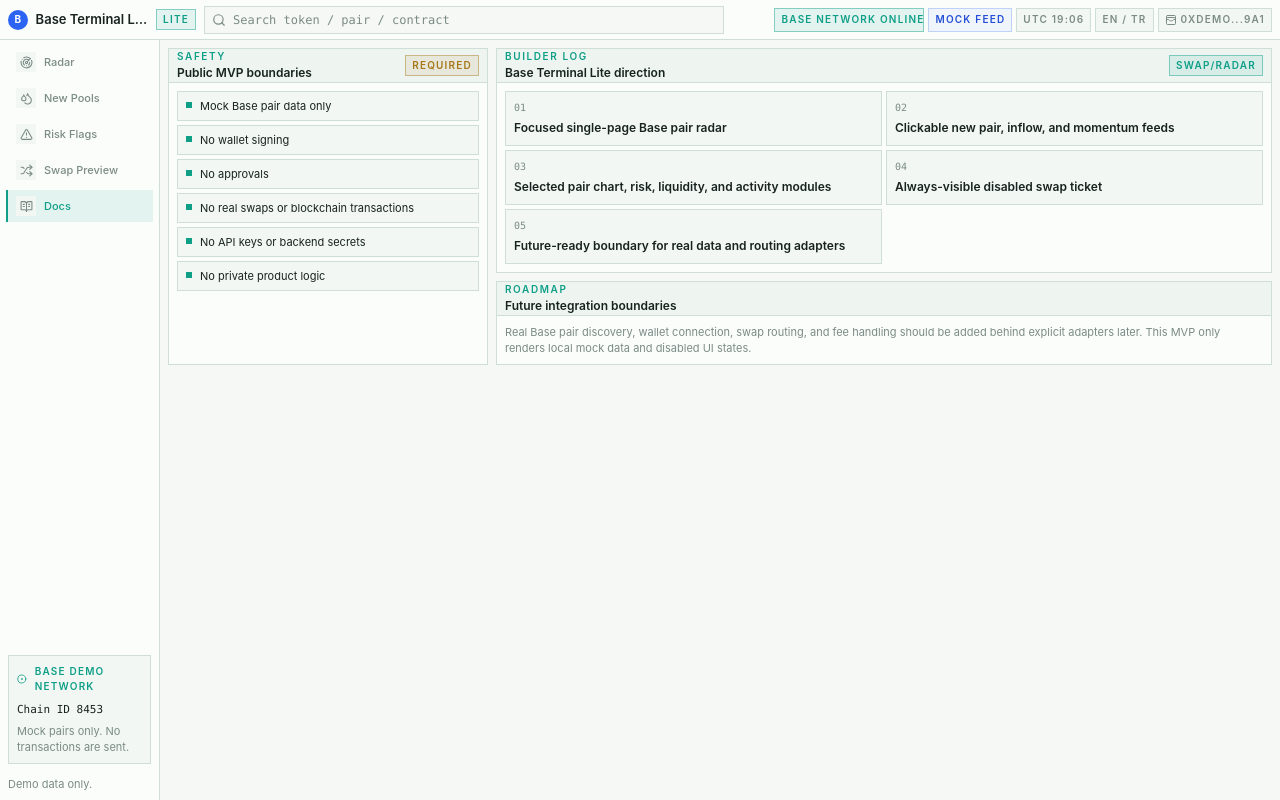
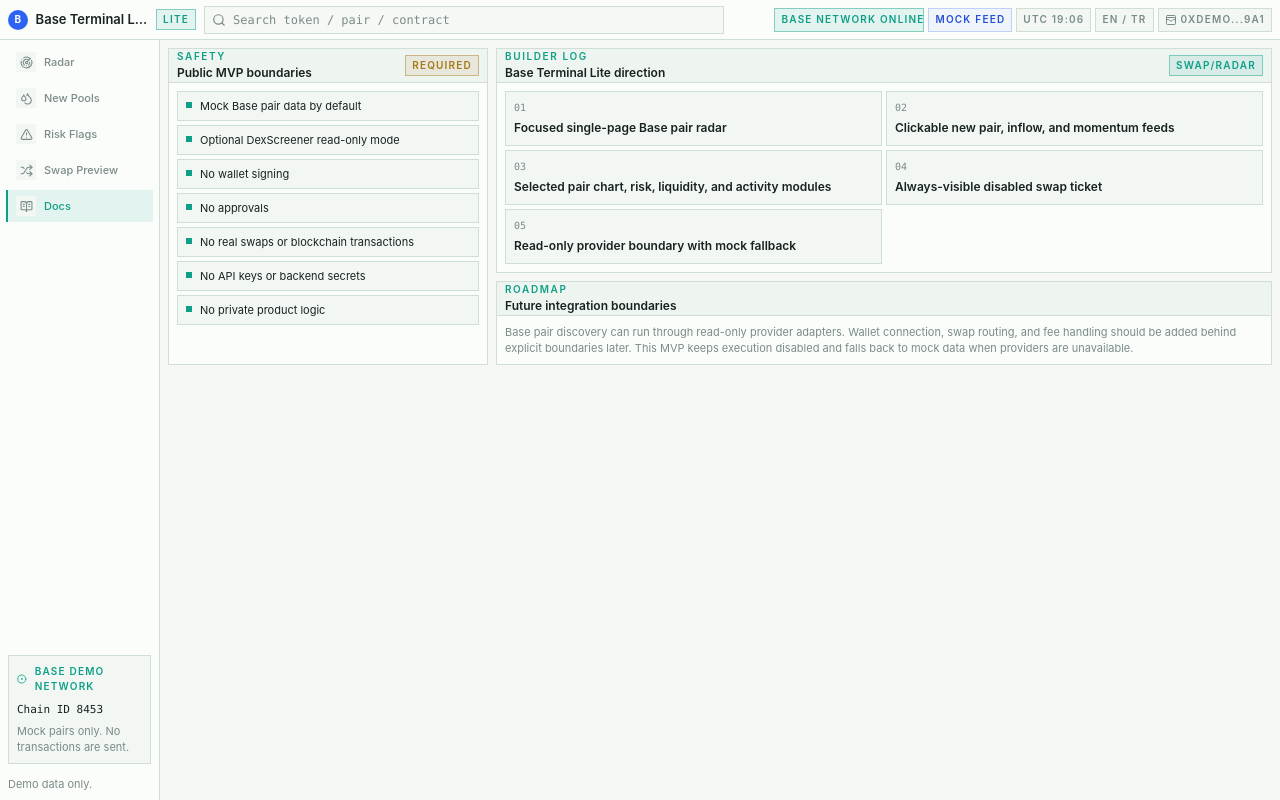
Before and after one commit to Edizemre1/base-market-terminal-lite, a Next.js app: page /docs in a window 1280 px wide. Built offline with nearby package versions, Linux system fonts and the light colour scheme.

Commit message:
docs: update terminal provider notes

```diff
--- a/src/app/docs/page.tsx
+++ b/src/app/docs/page.tsx
@@ -1,7 +1,8 @@
 import { StatusPill, TerminalPanel } from "@/components/TerminalWidgets";
 
 const safetyItems = [
-  "Mock Base pair data only",
+  "Mock Base pair data by default",
+  "Optional DexScreener read-only mode",
   "No wallet signing",
   "No approvals",
   "No real swaps or blockchain transactions",
@@ -14,7 +15,7 @@ const buildItems = [
   "Clickable new pair, inflow, and momentum feeds",
   "Selected pair chart, risk, liquidity, and activity modules",
   "Always-visible disabled swap ticket",
-  "Future-ready boundary for real data and routing adapters"
+  "Read-only provider boundary with mock fallback"
 ];
 
 export default function DocsPage() {
@@ -64,9 +65,10 @@ export default function DocsPage() {
 
           <TerminalPanel label="ROADMAP" title="Future integration boundaries">
             <p className="text-[11px] leading-4 text-base-muted">
-              Real Base pair discovery, wallet connection, swap routing, and fee
-              handling should be added behind explicit adapters later. This MVP
-              only renders local mock data and disabled UI states.
+              Base pair discovery can run through read-only provider adapters.
+              Wallet connection, swap routing, and fee handling should be added
+              behind explicit boundaries later. This MVP keeps execution
+              disabled and falls back to mock data when providers are unavailable.
             </p>
           </TerminalPanel>
         </div>
```
